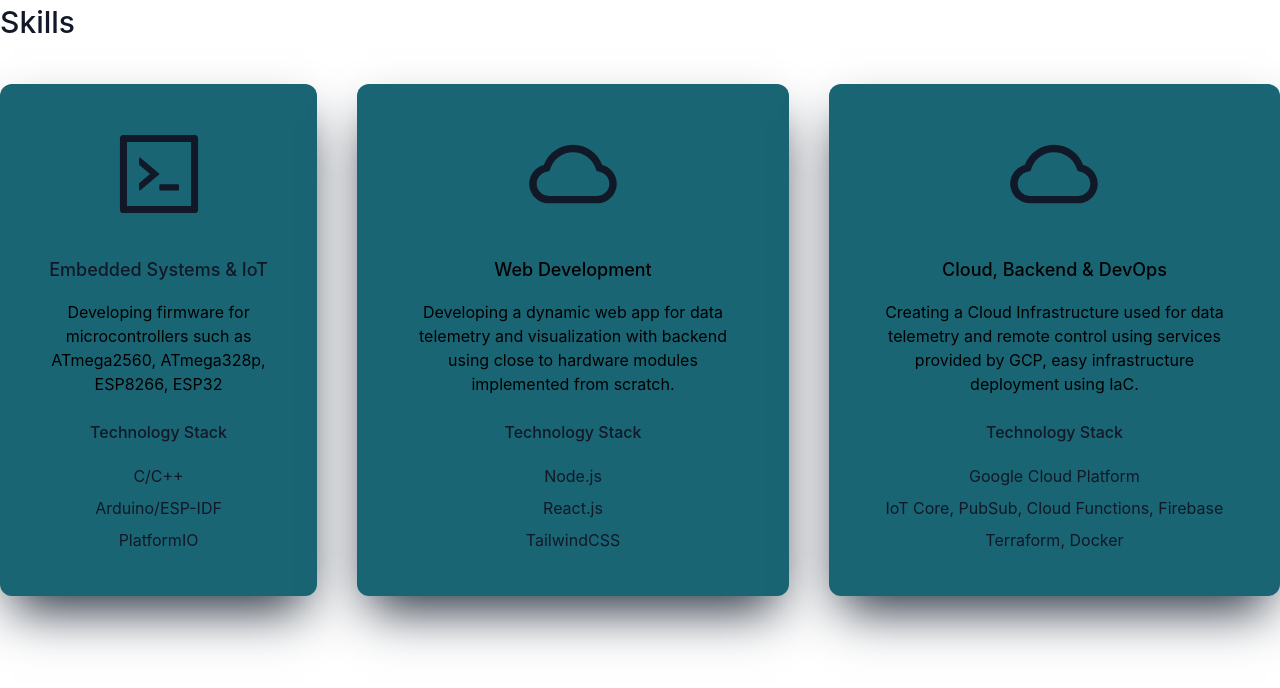
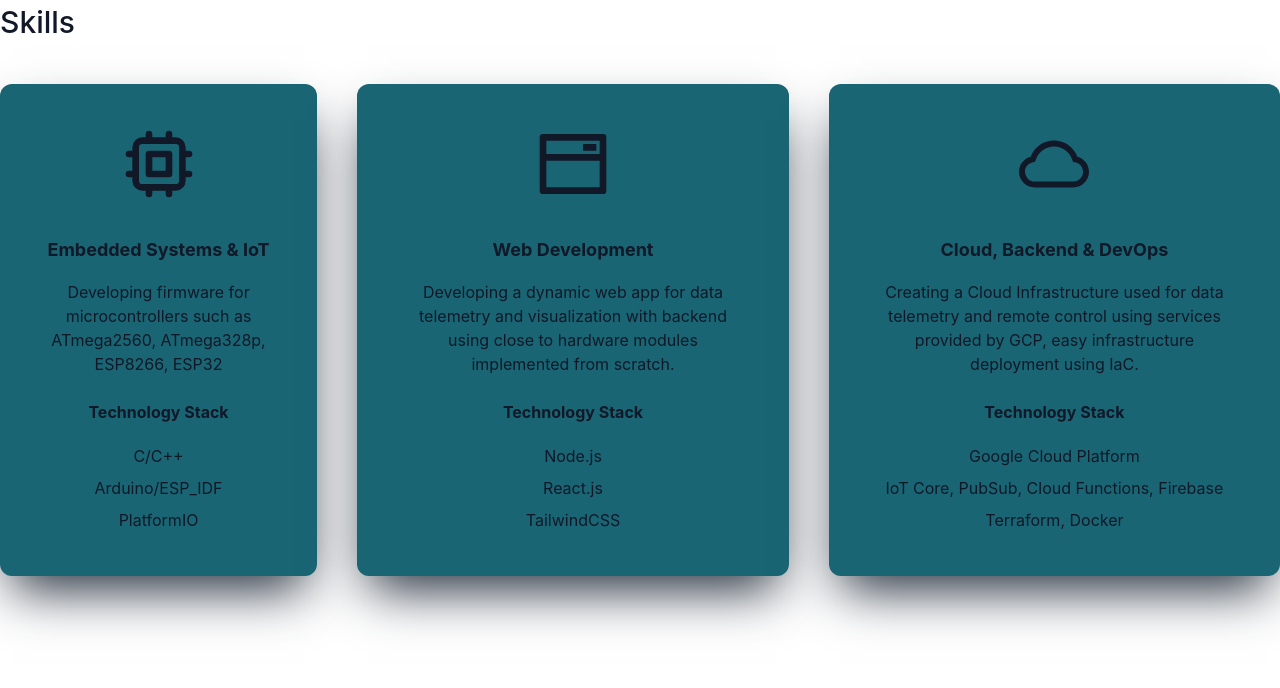
Before and after one commit to zoltanberkula/react-portfolio-site, a Next.js app in the folder portfolio-site/: page /components/Skills in a window 1280 px wide. Shown: the top 688 px of the page. Built offline with nearby package versions, Linux system fonts and the light colour scheme.

Commit message:
icons added + cleanup & refactor

```diff
--- a/portfolio-site/pages/components/Navbar.jsx
+++ b/portfolio-site/pages/components/Navbar.jsx
@@ -8,14 +8,14 @@ import {
 export default function Navbar(props)  {
     return (
         <nav className="py-10 mb-12 flex justify-between">
-        <h1 className="text-xl font-medium text-textColor_LightMode dark:text-textColor_DarkMode">zoltanberkula</h1>
+        <h1 className="text-xl font-bold text-textColor_LightMode dark:text-textColor_DarkMode">zoltanberkula</h1>
         <ul className="flex items-center">
           <li>
             <a
               className="px-4 py-2 rounded-md ml-8 font-medium text-textColor_LightMode dark:text-textColor_DarkMode"
               href="#"
               >
-              <span className="text-xl font-medium text-textColor_LightMode dark:text-textColor_DarkMode">RESUME</span>
+              <span className="text-xl font-bold text-textColor_LightMode dark:text-textColor_DarkMode">RESUME</span>
             </a>
           </li>
               <li>
--- a/portfolio-site/pages/components/Skills.jsx
+++ b/portfolio-site/pages/components/Skills.jsx
@@ -1,63 +1,83 @@
 import React from 'react';
 
-import {AiOutlineCloud, AiFillCloud,
-  AiFillCode, AiOutlineCode,
-} from "react-icons/ai"
-
-import { IoBrowsersOutline, IoBrowsers } from "react-icons/io"
+import {AiOutlineCloud, AiFillCloud} from "react-icons/ai"
+import {HiChip, HiOutlineChip} from "react-icons/hi"
+import {RiWindow2Fill, RiWindow2Line} from "react-icons/ri";
 
 const iconStyle = "inline-block"
-const cardStyle = "text-center shadow-2xl shadow-gray-800 p-10 rounded-xl my-10 bg-bgColor_CardLight dark:bg-bgColor_CardDark dark:bg-opacity-20 dark:shadow-md"
+const iconSize = 80;
+const cardContainerStyle = "lg:flex gap-10";
+const cardStyle = "text-center shadow-2xl shadow-gray-800 p-10 rounded-xl my-10 bg-bgColor_CardLight dark:bg-bgColor_CardDark dark:bg-opacity-20 dark:shadow-md";
+const h3Style = "text-3xl py-1 font-medium text-textColor_LightMode dark:text-textColor_DarkMode";
+const cardTitleStyle ="text-lg text-textColor_LightMode dark:text-textColor_DarkMode font-bold pt-8 pb-2";
+const descrParagraphStyle = "font-normal py-2 text-textColor_LightMode dark:text-textColor_DarkMode ";
+const techStackTitleStyle = "py-4 text-textColor_LightMode font-bold text-textColor_LightMode dark:text-textColor_DarkMode";
+const techParagraphStyle = "text-textColor_LightMode dark:text-textColor_DarkMode py-1";
 
+const embeddedTechStack = {
+  lang: "C/C++",
+  platform: "Arduino/ESP_IDF",
+  ide: "PlatformIO",
+}
+const webTechStack = {
+  framework1: "Node.js",
+  framework2: "React.js",
+  stylesheet: "TailwindCSS",
+}
+const cloudTechStack = {
+  platform: "Google Cloud Platform",
+  services: "IoT Core, PubSub, Cloud Functions, Firebase",
+  tools: "Terraform, Docker",
+}
 
 export default function Skills(props)  {
     return (
         <section>
         <div>
-          <h3 className="text-3xl py-1 font-medium text-textColor_LightMode dark:text-textColor_DarkMode">Skills</h3>
+          <h3 className={h3Style}>Skills</h3>
         </div>
-        <div className="lg:flex gap-10">
+        <div className={cardContainerStyle}>
           <div className={cardStyle}>
-          {props.arg ? <AiFillCode style={{color: "#164e63"}} size={100} className="inline-block" /> :
-            <AiOutlineCode style={{color: "#111827"}} size={100} className="inline-block" />}
-            <h3 className="text-lg text-textColor_LightMode dark:text-textColor_DarkMode font-medium pt-8 pb-2">
+          {props.arg ? <HiChip style={{color: "#164e63"}} size={iconSize} className={iconStyle} /> :
+            <HiOutlineChip style={{color: "#111827"}} size={iconSize} className={iconStyle} />}
+            <h3 className={cardTitleStyle}>
               Embedded Systems & IoT
             </h3>
-            <p className="py-2 ">
+            <p className={descrParagraphStyle}>
               Developing firmware for microcontrollers such as ATmega2560, ATmega328p, ESP8266, ESP32 {" "}
             </p>
-            <h4 className="py-4 text-textColor_LightMode font-medium">Technology Stack</h4>
-            <p className="text-textColor_LightMode dark:text-textColor_DarkMode py-1">C/C++</p>
-            <p className="text-textColor_LightMode dark:text-textColor_DarkMode py-1">Arduino/ESP-IDF</p>
-            <p className="text-textColor_LightMode dark:text-textColor_DarkMode py-1">PlatformIO</p>
+            <h4 className={techStackTitleStyle}>Technology Stack</h4>
+            <p className={techParagraphStyle}>{embeddedTechStack.lang}</p>
+            <p className={techParagraphStyle}>{embeddedTechStack.platform}</p>
+            <p className={techParagraphStyle}>{embeddedTechStack.ide}</p>
           </div>
           <div className={cardStyle}>
-            {props.arg ? <AiFillCloud style={{color: "#164e63"}} size={100} className="inline-block" /> :
-            <AiOutlineCloud style={{color: "#111827"}} size={100} className={iconStyle} />}
-            <h3 className="text-lg font-medium pt-8 pb-2">
+            {props.arg ? <RiWindow2Fill style={{color: "#164e63"}} size={iconSize} className={iconStyle} /> :
+            <RiWindow2Line style={{color: "#111827"}} size={iconSize} className={iconStyle} />}
+            <h3 className={cardTitleStyle}>
               Web Development
             </h3>
-            <p className="py-2 ">
+            <p className={descrParagraphStyle}>
               Developing a dynamic web app for data telemetry and visualization with backend using close to hardware modules implemented from scratch.
             </p>
-            <h4 className="py-4 text-textColor_LightMode font-medium">Technology Stack</h4>
-            <p className="text-textColor_LightMode dark:text-textColor_DarkMode py-1">Node.js</p>
-            <p className="text-textColor_LightMode dark:text-textColor_DarkMode py-1">React.js</p>
-            <p className="text-textColor_LightMode dark:text-textColor_DarkMode py-1">TailwindCSS</p>
+            <h4 className={techStackTitleStyle}>Technology Stack</h4>
+            <p className={techParagraphStyle}>{webTechStack.framework1}</p>
+            <p className={techParagraphStyle}>{webTechStack.framework2}</p>
+            <p className={techParagraphStyle}>{webTechStack.stylesheet}</p>
           </div>
           <div className={cardStyle}>
-          {props.arg ? <AiFillCloud style={{color: "#164e63"}} size={100} className="inline-block"/> :
-           <AiOutlineCloud style={{color: "#111827"}} size={100} className="inline-block"/>}
-            <h3 className="text-lg font-medium pt-8 pb-2">
+          {props.arg ? <AiFillCloud style={{color: "#164e63"}} size={iconSize} className={iconStyle}/> :
+           <AiOutlineCloud style={{color: "#111827"}} size={iconSize} className={iconStyle}/>}
+            <h3 className={cardTitleStyle}>
               Cloud, Backend & DevOps
             </h3>
-            <p className="py-2 ">
+            <p className={descrParagraphStyle}>
               Creating a Cloud Infrastructure used for data telemetry and remote control using services provided by GCP, easy infrastructure deployment using IaC.
             </p>
-            <h4 className="py-4 text-textColor_LightMode font-medium">Technology Stack</h4>
-            <p className="text-textColor_LightMode dark:text-textColor_DarkMode py-1">Google Cloud Platform</p>
-            <p className="text-textColor_LightMode dark:text-textColor_DarkMode py-1">IoT Core, PubSub, Cloud Functions, Firebase</p>
-            <p className="text-textColor_LightMode dark:text-textColor_DarkMode py-1">Terraform, Docker</p>
+            <h4 className={techStackTitleStyle}>Technology Stack</h4>
+            <p className={techParagraphStyle}>{cloudTechStack.platform}</p>
+            <p className={techParagraphStyle}>{cloudTechStack.services}</p>
+            <p className={techParagraphStyle}>{cloudTechStack.tools}</p>
           </div>
         </div>
       </section>
```
